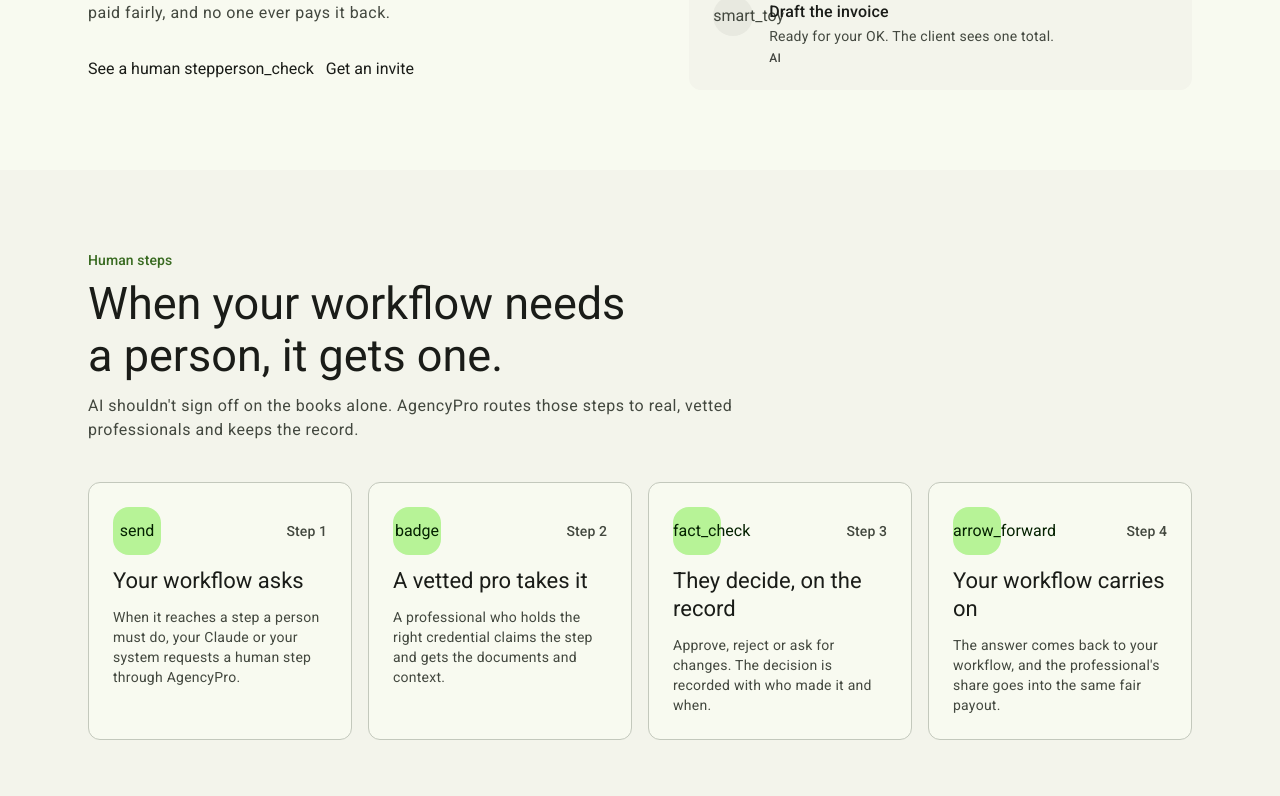
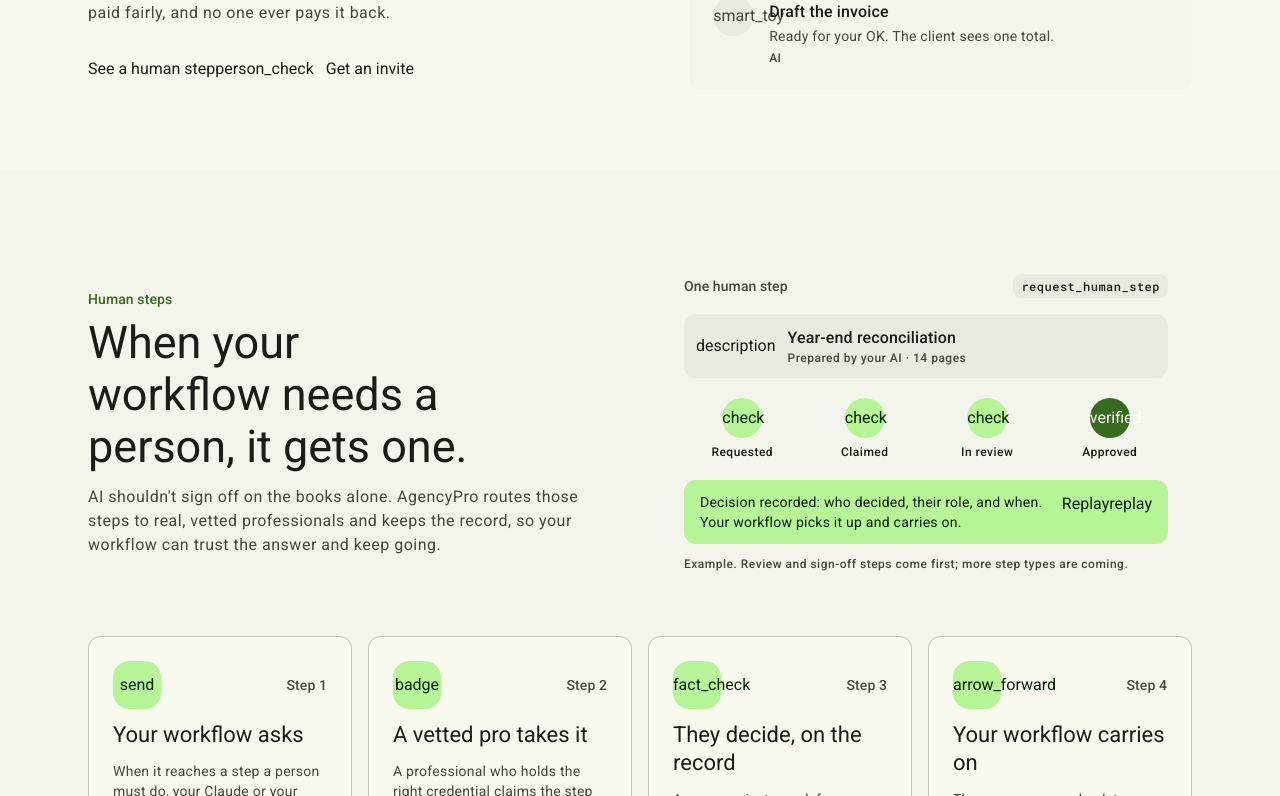
Before and after one commit to rodmjay/agency-squared, a Next.js app: page / in a window 1280 px wide. Shown: the part 522-1318 px from the top of the page. Built offline with nearby package versions, Linux system fonts and the light colour scheme.

Commit message:
Round 4: animated human step demo

```diff
--- a/src/app/page.tsx
+++ b/src/app/page.tsx
@@ -1,5 +1,6 @@
 import { HeroSplit } from "@/components/hero-split";
 import { WorkflowCard } from "@/components/workflow-card";
+import { HumanStepDemo } from "@/components/human-step-demo";
 import { MdButton } from "@/components/material";
 import { PayoutPlayground } from "@/components/payout-playground";
 import { STREAMS } from "@/lib/streams";
@@ -73,9 +74,14 @@ export default function Home() {
 
         <section id="humans" className="scroll-mt-20 bg-surface-low py-20">
           <div className="mx-auto w-full max-w-6xl px-4 sm:px-6">
-            <Eyebrow>Human steps</Eyebrow>
-            <h2 className="md-display-medium mt-2 max-w-3xl text-balance">When your workflow needs a person, it gets one.</h2>
-            <p className="md-body-large mt-3 max-w-2xl text-on-surface-variant">AI shouldn&apos;t sign off on the books alone. AgencyPro routes those steps to real, vetted professionals and keeps the record.</p>
+            <div className="grid items-center gap-10 lg:grid-cols-[1fr_1fr]">
+              <div>
+                <Eyebrow>Human steps</Eyebrow>
+                <h2 className="md-display-medium mt-2 text-balance">When your workflow needs a person, it gets one.</h2>
+                <p className="md-body-large mt-3 text-on-surface-variant">AI shouldn&apos;t sign off on the books alone. AgencyPro routes those steps to real, vetted professionals and keeps the record, so your workflow can trust the answer and keep going.</p>
+              </div>
+              <HumanStepDemo />
+            </div>
             <ol className="mt-10 grid gap-4 sm:grid-cols-2 lg:grid-cols-4">
               {humanSteps.map((s, i) => (
                 <li key={s.title} className="md-card-outlined flex flex-col gap-3 bg-surface p-6">
--- /dev/null
+++ b/src/components/human-step-demo.tsx
@@ -0,0 +1,63 @@
+"use client";
+
+import { useEffect, useRef, useState } from "react";
+import { MdButton } from "@/components/material";
+
+// One human step, start to finish, as your workflow sees it. Example data only.
+const STAGES = [
+  { key: "requested", label: "Requested", icon: "send", text: "Your workflow calls request_human_step: “Review the year-end reconciliation and sign off.”" },
+  { key: "claimed", label: "Claimed", icon: "badge", text: "A professional with the right credential claims it and opens the documents." },
+  { key: "review", label: "In review", icon: "find_in_page", text: "They check the numbers against the source documents. AI did the prep; a person makes the call." },
+  { key: "approved", label: "Approved", icon: "verified", text: "Decision recorded: who decided, their role, and when. Your workflow picks it up and carries on." },
+] as const;
+
+export function HumanStepDemo() {
+  const [at, setAt] = useState(STAGES.length - 1);
+  const [run, setRun] = useState(0);
+  const timers = useRef<number[]>([]);
+
+  useEffect(() => {
+    const reduce = window.matchMedia("(prefers-reduced-motion: reduce)").matches;
+    if (reduce && run === 0) return;
+    timers.current.forEach(clearTimeout);
+    timers.current = STAGES.map((_, i) => window.setTimeout(() => setAt(i), i * 1700));
+    if (!reduce) timers.current.push(window.setTimeout(() => setRun((n) => n + 1), STAGES.length * 1700 + 4000));
+    return () => timers.current.forEach(clearTimeout);
+  }, [run]);
+
+  const stage = STAGES[at];
+  return (
+    <div className="md-card p-6" style={{ ["--md-elevation-level" as string]: 2 }}>
+      <md-elevation />
+      <div className="flex items-center justify-between gap-3">
+        <span className="md-label-large text-on-surface-variant">One human step</span>
+        <code className="figure md-label-medium rounded-lg bg-surface-high px-2 py-1">request_human_step</code>
+      </div>
+
+      <div className="mt-4 flex items-center gap-3 rounded-xl bg-surface-high p-3">
+        <md-icon aria-hidden="true">description</md-icon>
+        <div className="min-w-0">
+          <p className="md-title-medium truncate">Year-end reconciliation</p>
+          <p className="md-label-medium text-on-surface-variant">Prepared by your AI · 14 pages</p>
+        </div>
+      </div>
+
+      <ol className="mt-5 grid grid-cols-4 gap-1.5" aria-label="Step status">
+        {STAGES.map((s, i) => (
+          <li key={s.key} aria-current={i === at ? "step" : undefined} className="flex flex-col items-center gap-1.5 text-center">
+            <span className={`grid size-10 place-items-center rounded-full transition-colors duration-300 ${i < at ? "bg-primary-container text-on-primary-container" : i === at ? (s.key === "approved" ? "bg-primary text-on-primary" : "bg-secondary-container text-on-secondary-container") : "bg-surface-high text-on-surface-variant"}`}>
+              <md-icon aria-hidden="true">{i < at ? "check" : s.icon}</md-icon>
+            </span>
+            <span className={`md-label-medium ${i <= at ? "" : "text-on-surface-variant"}`}>{s.label}</span>
+          </li>
+        ))}
+      </ol>
+
+      <div className="mt-5 flex items-start justify-between gap-3 rounded-xl bg-primary-container px-4 py-3 text-on-primary-container">
+        <p className="md-body-medium" aria-live="polite">{stage.text}</p>
+        <MdButton kind="text" icon="replay" onClick={() => setRun((n) => n + 1)}>Replay</MdButton>
+      </div>
+      <p className="md-label-medium mt-3 text-on-surface-variant">Example. Review and sign-off steps come first; more step types are coming.</p>
+    </div>
+  );
+}
```
Also changed, not shown: 1 other file (tests, documents, lock files or other folders).
